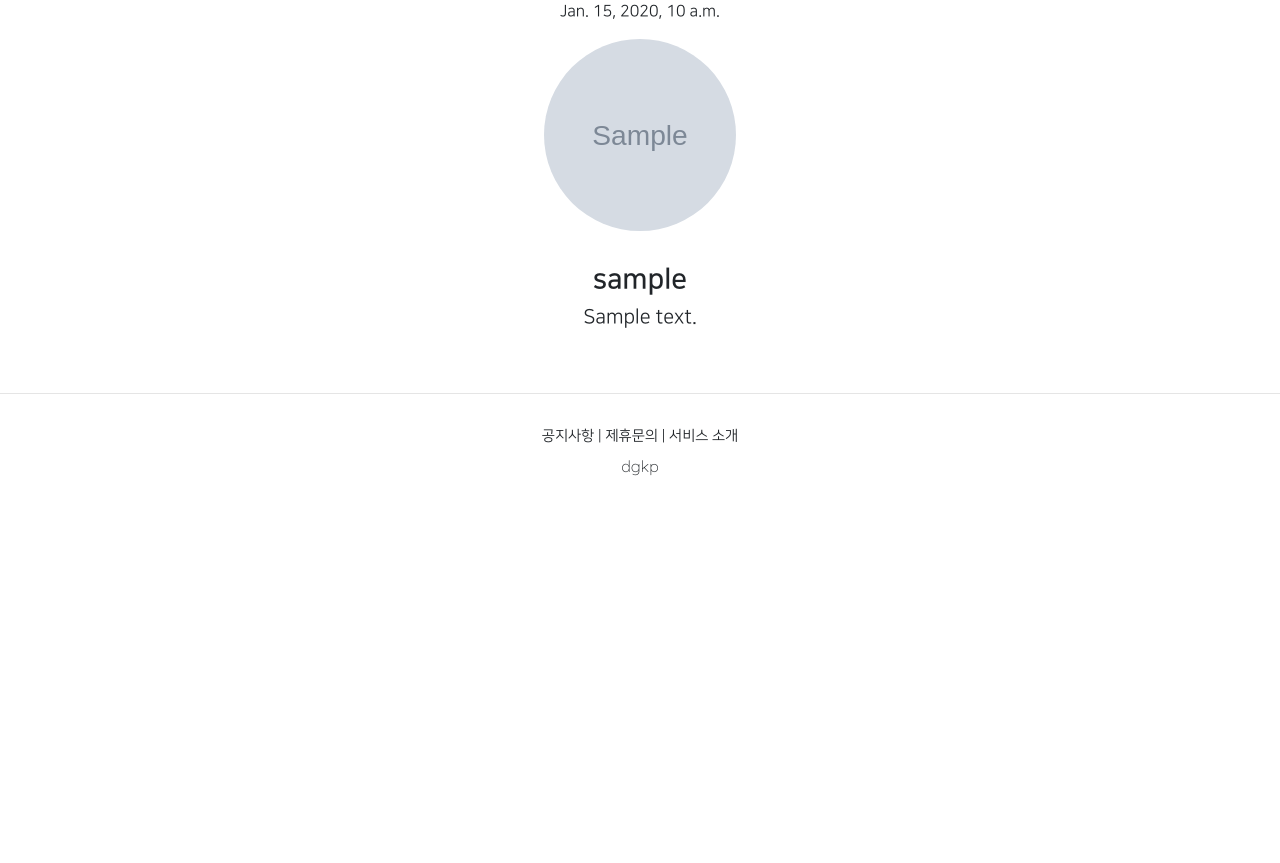
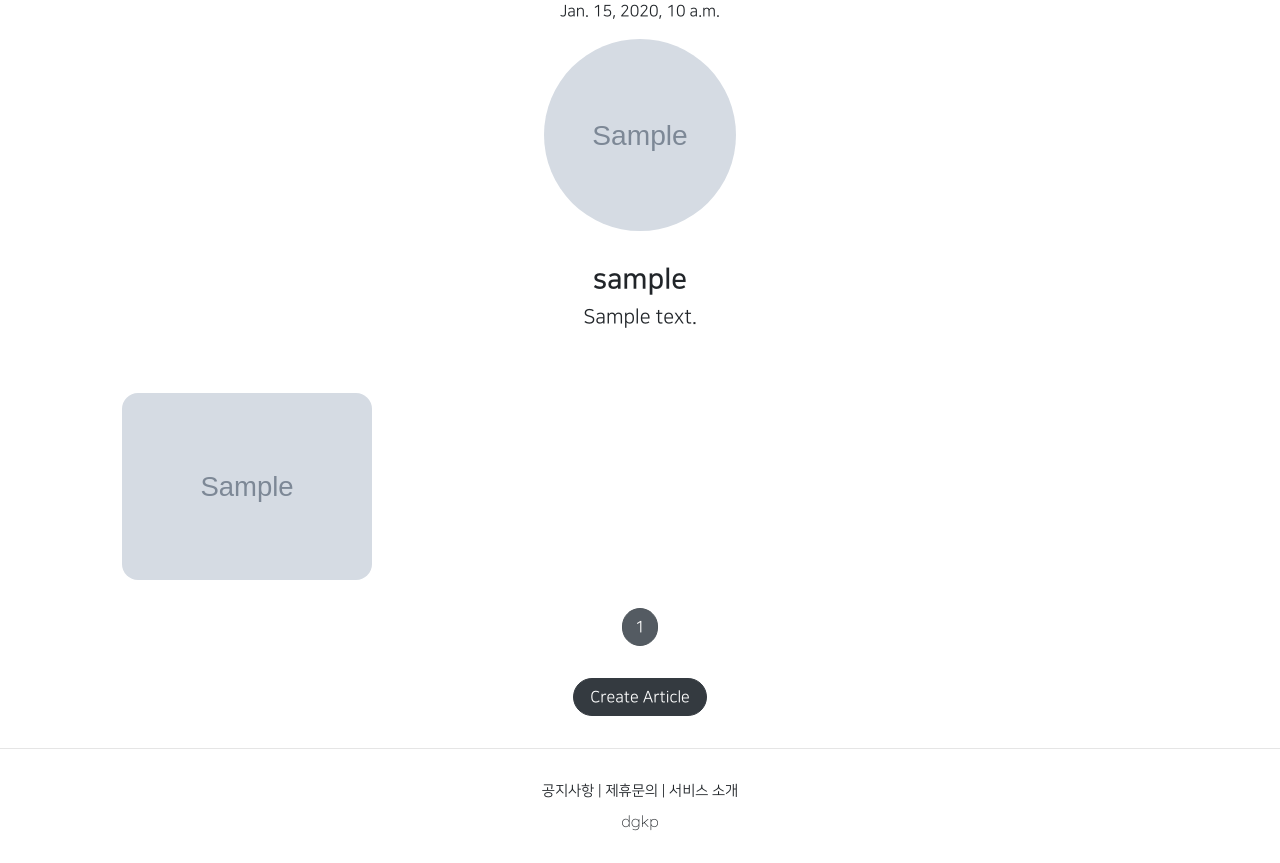
Before and after one commit to jw3215/dgkp, a Django app: page /accounts/detail/1 in a window 1280 px wide. Shown: the part 218-1081 px from the top of the page. Before the commit the page ends 694 px from the top, so only its background shows below. Run offline with Django 3.2, Linux system fonts and the light colour scheme; tables that the repository leaves empty hold one stand-in row (values such as "Sample post"); grey boxes marked "Sample" are stand-in pictures; some libraries are stand-ins or nearby versions.

Commit message:
djust django 41

```diff
--- a/accountapp/templates/accountapp/detail.html
+++ b/accountapp/templates/accountapp/detail.html
@@ -50,6 +50,10 @@
 
         {% endif %}
     </div>
+
+    <div>
+        {% include 'snippets/list_dgkp.html' with article_list=object_list %}
+    </div>
 </div>
 
 {% endblock content %}
--- a/accountapp/views.py
+++ b/accountapp/views.py
@@ -8,10 +8,12 @@ from django.utils.decorators import method_decorator
 from django.urls.base import reverse, reverse_lazy
 from django.views.generic.detail import DetailView
 from django.views.generic.edit import CreateView, DeleteView, UpdateView
+from django.views.generic.list import MultipleObjectMixin
 from accountapp.models import HelloWorld
 from django.http.response import HttpResponse, HttpResponseRedirect
 from django.http.request import HttpRequest
 from django.shortcuts import render, resolve_url
+from articleapp.models import Article
 
 has_ownership = [login_required, account_ownership_required]
 
@@ -31,7 +33,9 @@ def hello_world(request):
         return render(
             request,
             "accountapp/hello_world.html",
-            context={"hello_world_list": hello_world_list,},
+            context={
+                "hello_world_list": hello_world_list,
+            },
         )
 
 
@@ -42,10 +46,18 @@ class AccountCreateView(CreateView):
     template_name = "accountapp/create.html"
 
 
-class AccountDetailView(DetailView):
+class AccountDetailView(DetailView, MultipleObjectMixin):
     model = User
     context_object_name = "target_user"
     template_name = "accountapp/detail.html"
+
+    paginate_by = 25
+
+    def get_context_data(self, **kwargs):
+        object_list = Article.objects.filter(writer=self.get_object())
+        return super(AccountDetailView, self).get_context_data(
+            object_list=object_list, **kwargs
+        )
 
 
 @method_decorator(has_ownership, "get")
--- a/articleapp/forms.py
+++ b/articleapp/forms.py
@@ -5,4 +5,4 @@ from articleapp.models import Article
 class ArticleCreationForm(ModelForm):
     class Meta:
         model = Article
-        fields = ["title", "image", "content"]
+        fields = ["title", "image", "project", "content"]
--- a/articleapp/models.py
+++ b/articleapp/models.py
@@ -1,3 +1,4 @@
+from projectapp.models import Project
 from django.contrib.auth.models import User
 from django.db import models
 
@@ -6,6 +7,9 @@ class Article(models.Model):
     writer = models.ForeignKey(
         User, on_delete=models.SET_NULL, related_name="article", null=True
     )
+    project = models.ForeignKey(
+        Project, on_delete=models.SET_NULL, related_name="article", null=True
+    )
 
     title = models.CharField(max_length=200, null=True)
     image = models.ImageField(upload_to="article/", null=False)
--- a/projectapp/templates/projectapp/detail.html
+++ b/projectapp/templates/projectapp/detail.html
@@ -13,6 +13,10 @@
             {{ target_project.description }}
         </h5>
     </div>
+
+    <div>
+        {% include 'snippets/list_dgkp.html' with article_list=object_list %}
+    </div>
 </div>
 
 {% endblock content %}
--- /dev/null
+++ b/templates/snippets/list_dgkp.html
@@ -0,0 +1,48 @@
+{% load static %}
+<style>
+    .container {
+        padding: 0;
+        margin: 0, auto;
+    }
+
+    .container a {
+        width: 45%;
+        max-width: 250px;
+    }
+
+    .container div {
+        display: flex;
+        justify-content: center;
+        align-items: center;
+        border-radius: 1rem;
+    }
+
+    .container img {
+        width: 100%;
+        border-radius: 1rem;
+    }
+</style>
+
+{% if article_list %}
+<div class="container">
+    {% for article in article_list %}
+    <a href="{% url 'articleapp:detail' pk=article.pk %}">
+        {% include 'snippets/card.html' with article=article %}
+    </a>
+    {% endfor %}
+</div>
+<script src="{% static 'js/magicGrid.js' %} "></script>
+
+{% else %}
+<div class="text-center">
+    <h1>No Articles YET!</h1>
+</div>
+{% endif %}
+
+{% include "snippets/pagination.html" with page_obj=page_obj %}
+
+<div style="text-align:center">
+    <a href="{% url 'articleapp:create' %}" class="btn btn-dark rounded-pill mt-3 mb-3 px-3">
+        Create Article
+    </a>
+</div>
```
Also changed, not shown: projectapp/views.py (+12 -2 lines), articleapp/migrations/0002_article_project.py (added).
